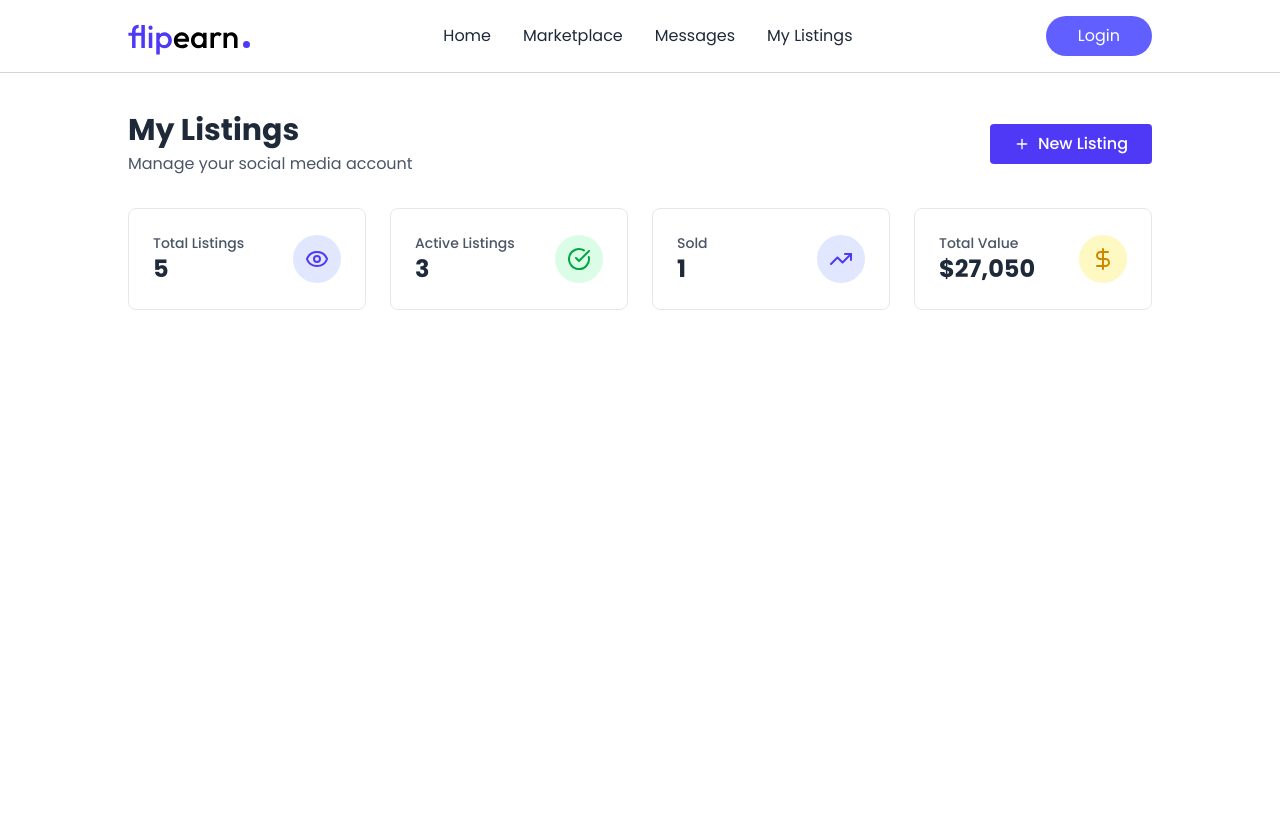
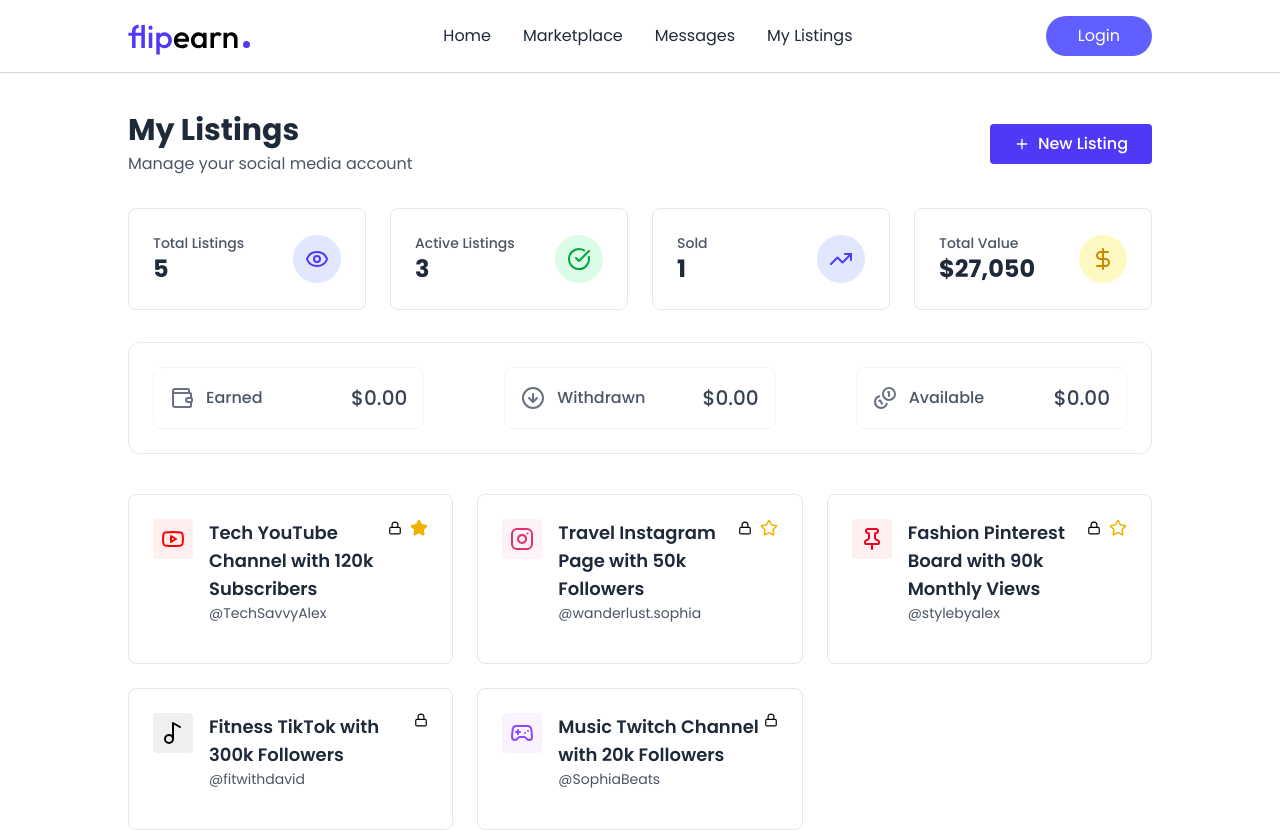
Before and after one commit to Pranav2325/digital-social-profile-marketplace, a React (Vite) app in the folder client/: page /my-listings in a window 1280 px wide. Before the commit the page ends 800 px from the top, so only its background shows below. Built offline with nearby package versions, Linux system fonts and the light colour scheme; no server answers.

Commit message:
create balance section and user listings icons in mylistings page

```diff
--- a/client/src/pages/MyListings.jsx
+++ b/client/src/pages/MyListings.jsx
@@ -1,8 +1,21 @@
-import { CheckCircle, DollarSign, EyeIcon, Plus, TrendingUp } from "lucide-react";
+import {
+  ArrowDownCircleIcon,
+  CheckCircle,
+  CoinsIcon,
+  DollarSign,
+  EyeIcon,
+  LockIcon,
+  Plus,
+  Star,
+  StarIcon,
+  TrendingUp,
+  WalletIcon,
+} from "lucide-react";
 import React from "react";
 import { useSelector } from "react-redux";
 import { useNavigate } from "react-router-dom";
 import StatsCard from "../components/StatsCard";
+import { platformIcons } from "../assets/assets";
 
 const MyListings = () => {
   const { userListings, balance } = useSelector((state) => state.listing);
@@ -67,6 +80,128 @@
           color="yellow"
         />
       </div>
+      {/* balance section */}
+      <div className="flex flex-col sm:flex-row justify-between gap-4 xl:gap-20 p-6 mb-10 bg-white rounded-xl border border-gray-200">
+        {[
+          { label: "Earned", value: balance.earned, icon: WalletIcon },
+          {
+            label: "Withdrawn",
+            value: balance.withdrawn,
+            icon: ArrowDownCircleIcon,
+          },
+          { label: "Available", value: balance.available, icon: CoinsIcon },
+        ].map((item, index) => (
+          <div
+            key={index}
+            className="flex flex-1 items-center justify-between p-4 rounded-lg border border-gray-100 cursor-pointer"
+          >
+            <div className="flex items-center gap-3">
+              <item.icon className="text-gray-500 w-6 h-6" />
+              <span className="font-medium text-gray-600">{item.label}</span>
+            </div>
+            <span className="text-xl font-medium text-gray-700">
+              {currency}
+              {item.value.toFixed(2)}
+            </span>
+          </div>
+        ))}
+      </div>
+      {/* listings */}
+      {userListings.length === 0 ? (
+        <div className="bg-white rounded-lg border border-gray-200 p-16 text-center">
+          <div className="w-16 h-16 bg-gray-100 rounded-full flex items-center justify-center mx-auto mb-4">
+            <Plus className="w-8 h-8 text-gray-400" />
+          </div>
+          <h3 className="text-xl font-medium text-gray-800 mb-2">
+            No listings yet
+          </h3>
+          <p className="text-gray-600 mb-6">
+            Start by creating your first listing
+          </p>
+          <button
+            onClick={() => navigate("/create-listing")}
+            className="bg-indigo-600 hover:bg-indigo-700 text-white px-6 py-2 rounded-lg font-medium"
+          >
+            Create First Listing
+          </button>
+        </div>
+      ) : (
+        //outer div
+        <div className="grid grid-cols-1 md:grid-cols-2 lg:grid-cols-3 gap-6">
+          {userListings.map((listing) => (
+            <div
+              key={listing.id}
+              className="bg-white rounded-lg border border-gray-200 hover:shadow-lg shadow-gray-200/70 transition-shadow"
+            >
+              {/* inner div */}
+              <div className="p-6">
+                {/* align full items */}
+                <div className="flex items-start gap-4 justify-between mb-4">
+                  {platformIcons[listing.platform]}
+                  {/* align title,username,icons */}
+                  <div className="flex-1">
+                    {/* align title,icons */}
+                    <div className="flex justify-between items-start">
+                      <h3 className="text-lg font-semibold text-gray-800">
+                        {listing.title}
+                      </h3>
+                      {/* icons */}
+                      <div className="flex items-center gap-2">
+                        <div className="relative group">
+                          <LockIcon size={14} />
+                          {/* hover screen */}
+                          <div className="invisible group-hover:visible absolute right-0 top-0 pt-4.5 z-10">
+                            {/* buttons */}
+                            <div className="bg-white text-gray-600 text-xs rounded border border-gray-200 p-2 px-3">
+                              {/* if credential not submitted */}
+                              {!listing.isCredentialSubmitted && (
+                                <>
+                                  <button className="flex items-center gap-2 text-nowrap">
+                                    Add Credentials
+                                  </button>
+                                  <hr className="border-gray-200 my-2" />
+                                </>
+                              )}
+                              {/* credentail status */}
+                              <button className="text-nowrap">
+                                Status:{" "}
+                                <span>
+                                  {listing.isCredentialSubmitted
+                                    ? listing.isCredentialVerified
+                                      ? listing.isCredentialChanged
+                                        ? "Changed"
+                                        : "Verified"
+                                      : "Submitted"
+                                    : "Not Submitted"}
+                                </span>
+                              </button>
+                            </div>
+                          </div>
+                        </div>
+                        {/* featured icon */}
+                        {listing.status === "active" && (
+                          <StarIcon
+                            size={18}
+                            className={`text-yellow-500 cursor-pointer ${
+                              listing.featured && "fill-yellow-500"
+                            }`}
+                          />
+                        )}
+
+                      </div>
+
+                    </div>
+
+                    <p className="text-sm text-gray-600">
+                      <span>@{listing.username}</span>
+                    </p>
+                  </div>
+                </div>
+              </div>
+            </div>
+          ))}
+        </div>
+      )}
     </div>
   );
 };
```
